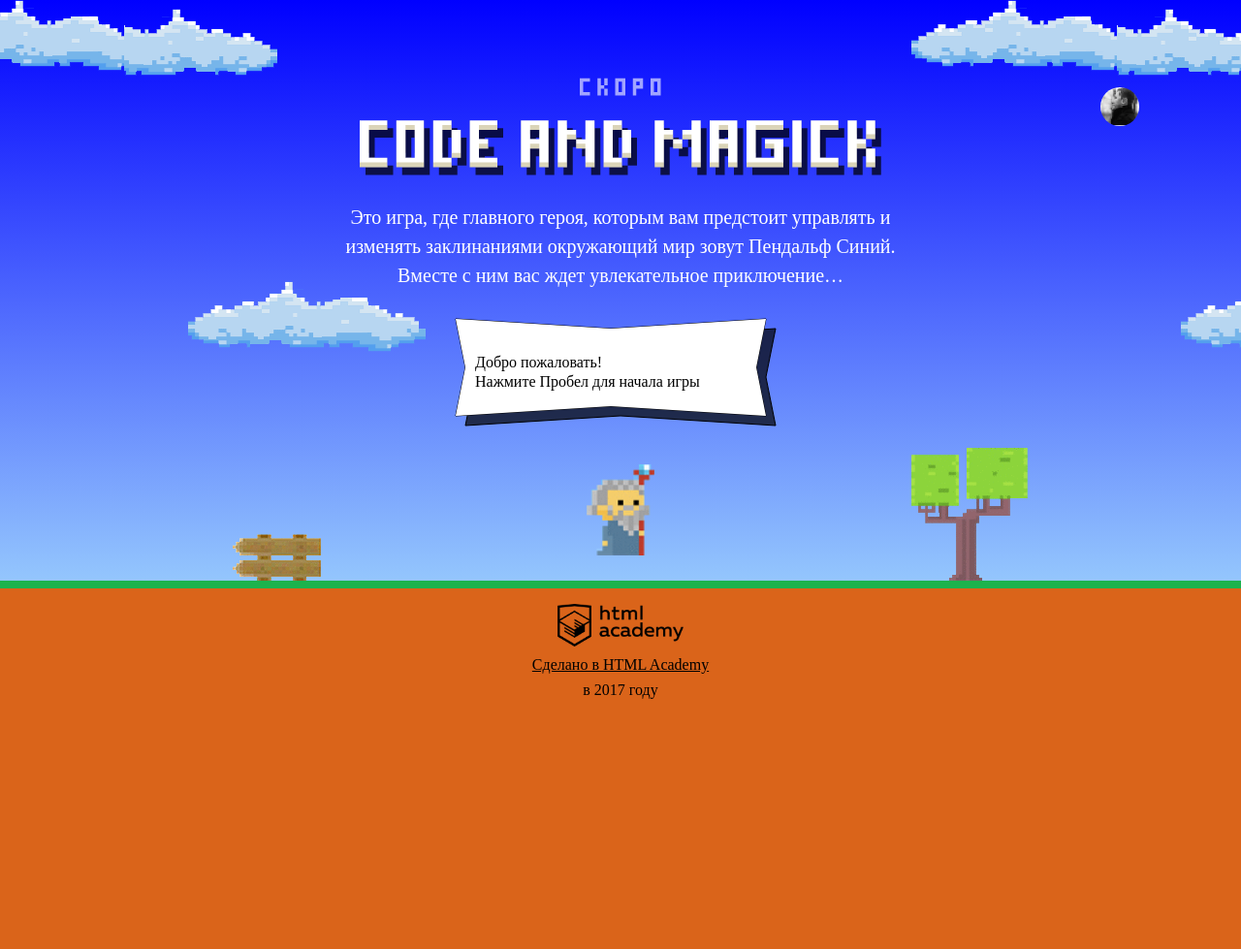
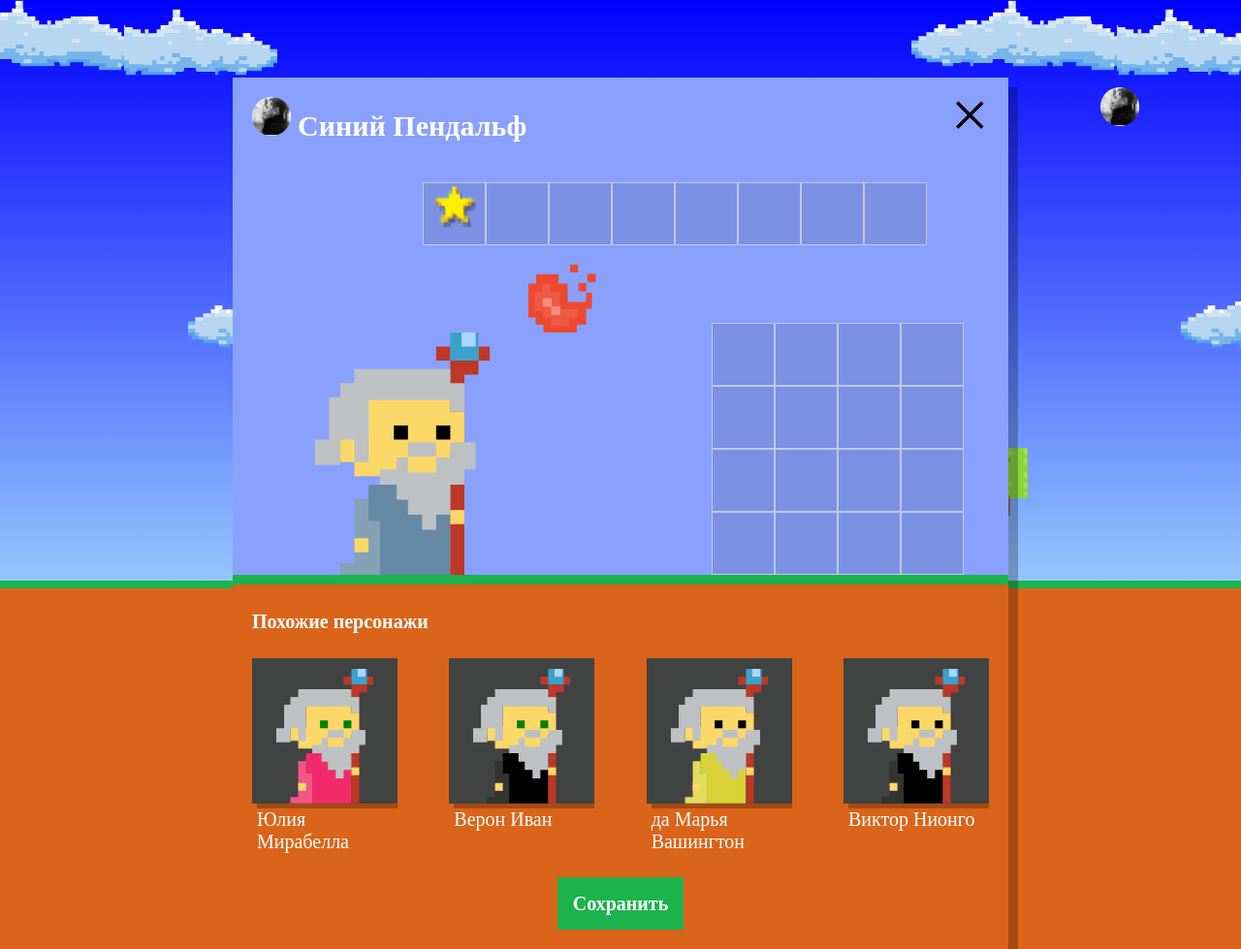
Before and after one commit to MitrichCoder/376289-code-and-magick, a website: page index.html in a window 1280 px wide. Shown: the whole page at 97% size. Before the commit the page ends 800 px from the top, so only its background shows below. Drawn offline with Linux system fonts and the light colour scheme; a web font is replaced by a local one.

Commit message:
Генерирует волшебников и добавляет их на страницу

```diff
--- a/index.html
+++ b/index.html
@@ -207,6 +207,7 @@
   }
 </script>
 <script src="js/stat.js"></script>
+<script src="js/setup.js"></script>
 <script src="js/game.js"></script>
 
 </body>
--- /dev/null
+++ b/js/setup.js
@@ -0,0 +1,86 @@
+// Файл setup.js
+'use strict';
+
+// количество волшебников
+var WIZARDS_QUANTITY = 4;
+
+// данные для создания волшебников (имена, фамилии, цвета мантий и глаз)
+var WIZARD_NAMES = ['Иван', 'Хуан Себастьян', 'Мария', 'Кристоф', 'Виктор', 'Юлия', 'Люпита', 'Вашингтон'];
+var WIZARD_SURNAMES = ['да Марья', 'Верон', 'Мирабелла', 'Вальц', 'Онопко', 'Топольницкая', 'Нионго', 'Ирвинг'];
+var WIZARD_COLOR = ['rgb(101, 137, 164)', 'rgb(241, 43, 107)', 'rgb(146, 100, 161)', 'rgb(56, 159, 117)', 'rgb(215, 210, 55)', 'rgb(0, 0, 0)'];
+var WIZARD_EYES = ['black', 'red', 'blue', 'yellow', 'green'];
+
+// генерация случайных имени и фамилии волшебника в случайном порядке: имя/фамилия или фамилия/имя
+var getWizardName = function () {
+  var name = WIZARD_NAMES[Math.floor(Math.random() * WIZARD_NAMES.length)];
+  var surname = WIZARD_SURNAMES[Math.floor(Math.random() * WIZARD_SURNAMES.length)];
+  var nameOrder = Math.floor(Math.random() * 2)
+  var fullname;
+
+  if (nameOrder === 1) {
+    fullname = name + ' ' + surname;
+  } else {
+    fullname = surname + ' ' + name;
+  }
+
+  return fullname;
+  // console.log(nameOrder, fullname);
+};
+
+// генерация случайного цвета мантии волшебника
+var getWizardCoat = function () {
+  var coatColor = WIZARD_COLOR[Math.floor(Math.random() * WIZARD_COLOR.length)];
+  return coatColor;
+  //console.log(color);
+}
+
+// генерация случайного цвета глаз волшебника
+var getWizardEyes = function () {
+  var eyesColor = WIZARD_EYES[Math.floor(Math.random() * WIZARD_EYES.length)];
+  return eyesColor;
+  //console.log(eyesColor);
+}
+
+// создание массива волшебников
+var wizards = [];
+
+for (var i = 0; i < WIZARDS_QUANTITY; i++) {
+  var newWizard = {
+    name: getWizardName(),
+    coatColor: getWizardCoat(),
+    eyesColor: getWizardEyes()
+  };
+
+  wizards.push(newWizard);
+}
+
+// console.log(wizards);
+
+var userDialog = document.querySelector('.setup');
+userDialog.classList.remove('hidden');
+
+var similarListElement = userDialog.querySelector('.setup-similar-list');
+
+var similarWizardTemplate = document.querySelector('#similar-wizard-template')
+    .content
+    .querySelector('.setup-similar-item');
+
+var renderWizard = function (wizard) {
+  var wizardElement = similarWizardTemplate.cloneNode(true);
+
+  wizardElement.querySelector('.setup-similar-label').textContent = wizard.name;
+  wizardElement.querySelector('.wizard-coat').style.fill = wizard.coatColor;
+  wizardElement.querySelector('.wizard-eyes').style.fill = wizard.eyesColor;
+
+  return wizardElement;
+}
+
+var fragment = document.createDocumentFragment();
+
+for (var i = 0; i < wizards.length; i++) {
+  fragment.appendChild(renderWizard(wizards[i]));
+}
+
+similarListElement.appendChild(fragment);
+
+userDialog.querySelector('.setup-similar').classList.remove('hidden');
```
